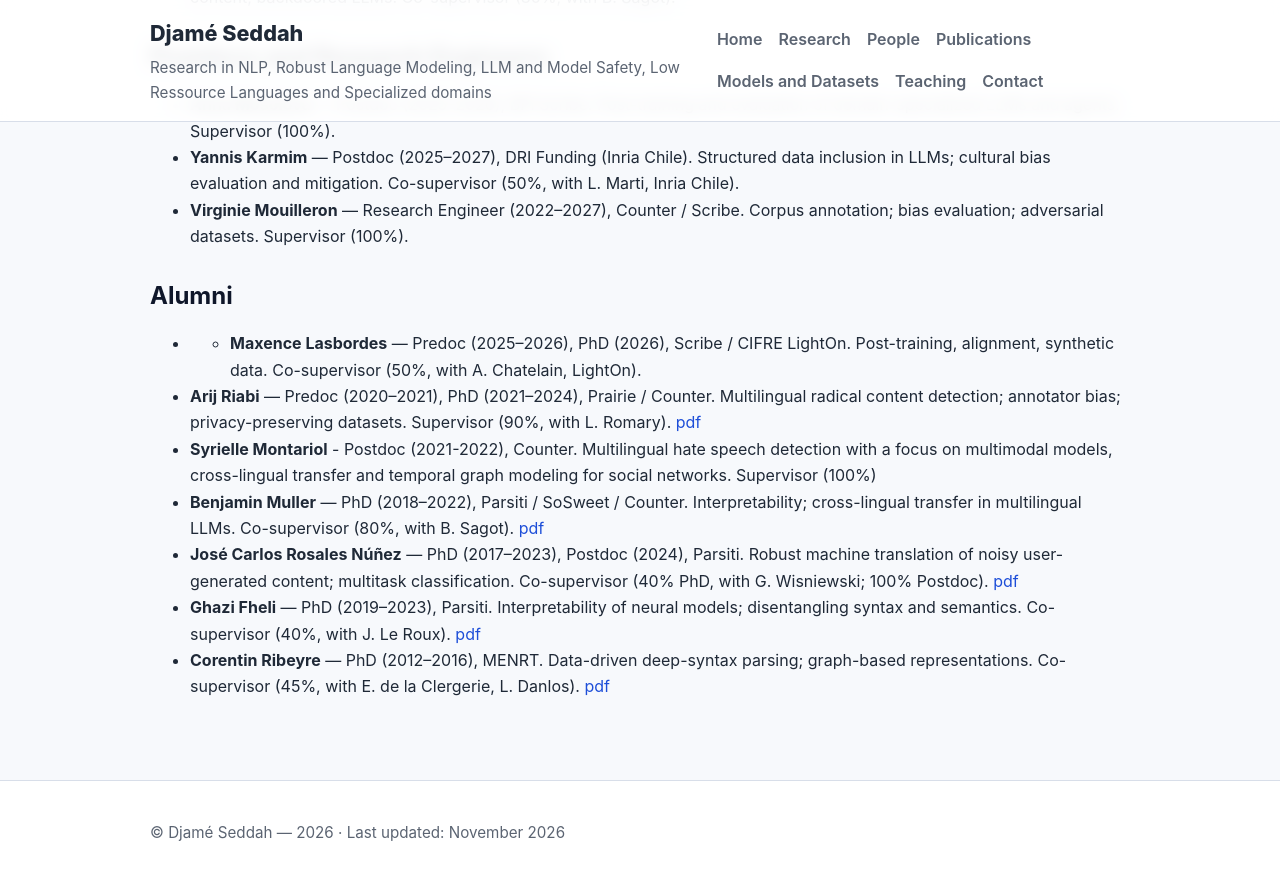
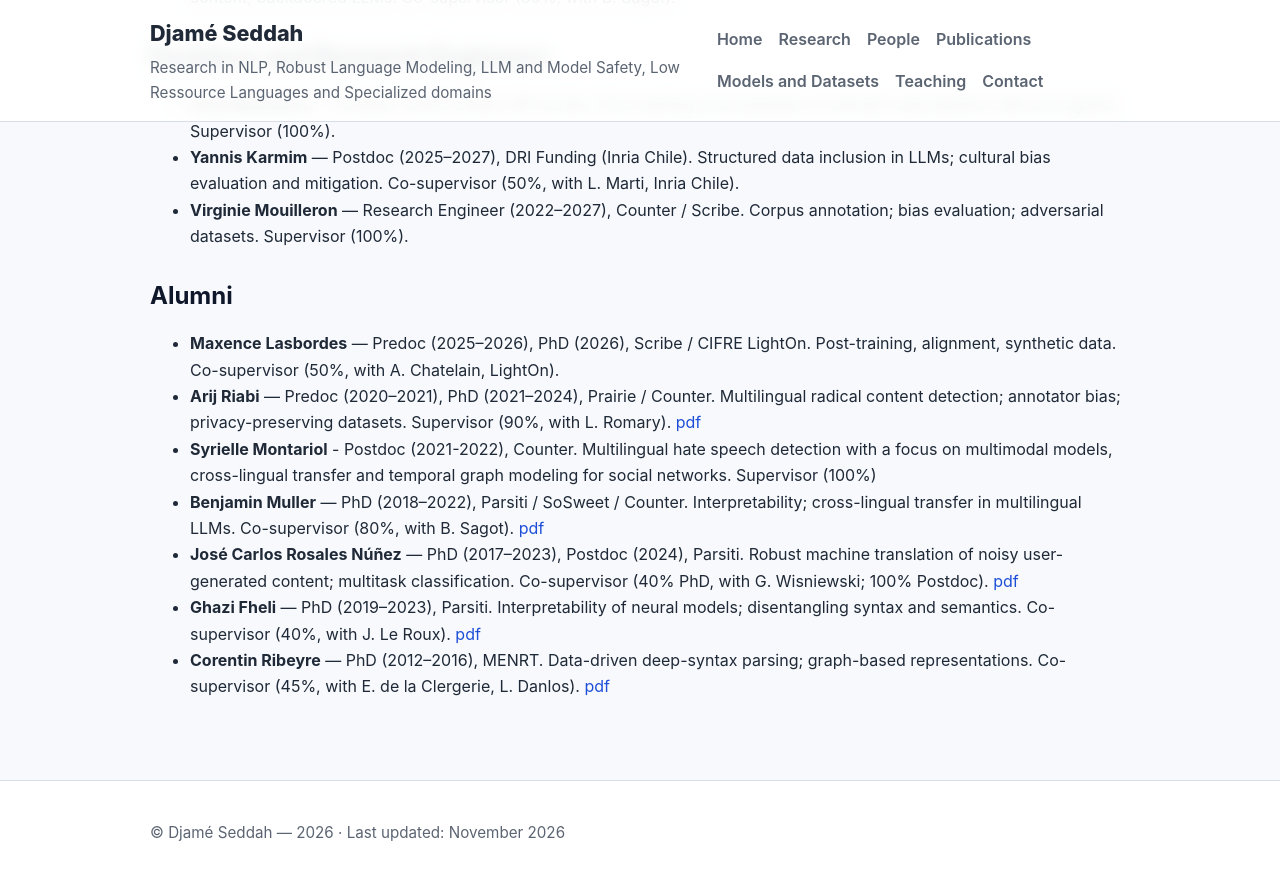
Before and after one commit to dseddah/dseddah.github.io, a Jekyll site: the page built from people.md, in a window 1280 px wide and 900 px high, scrolled down 572 px. Shown: the top 880 px of the window. Built offline with Jekyll 4.4.1, drawn with Linux system fonts in a browser that asks for light colours.

Commit message:
Update people.md

```diff
--- a/people.md
+++ b/people.md
@@ -23,7 +23,7 @@ layout: default
 - **Virginie Mouilleron** — Research Engineer (2022–2027), Counter / Scribe. Corpus annotation; bias evaluation; adversarial datasets. Supervisor (100%).
 
 ## Alumni
-- - **Maxence Lasbordes** — Predoc (2025–2026), PhD (2026), Scribe / CIFRE LightOn. Post-training, alignment, synthetic data. Co-supervisor (50%, with A. Chatelain, LightOn).
+-  **Maxence Lasbordes** — Predoc (2025–2026), PhD (2026), Scribe / CIFRE LightOn. Post-training, alignment, synthetic data. Co-supervisor (50%, with A. Chatelain, LightOn).
 - **Arij Riabi** — Predoc (2020–2021), PhD (2021–2024), Prairie / Counter. Multilingual radical content detection; annotator bias; privacy-preserving datasets. Supervisor (90%, with L. Romary). [pdf](https://theses.hal.science/tel-05123132)
 - **Syrielle Montariol** - Postdoc (2021-2022), Counter. Multilingual hate speech detection with a focus on multimodal models, cross-lingual transfer and temporal graph modeling for social networks. Supervisor (100%)
 - **Benjamin Muller** — PhD (2018–2022), Parsiti / SoSweet / Counter. Interpretability; cross-lingual transfer in multilingual LLMs. Co-supervisor (80%, with B. Sagot). [pdf](https://theses.hal.science/tel-03966952)
```
